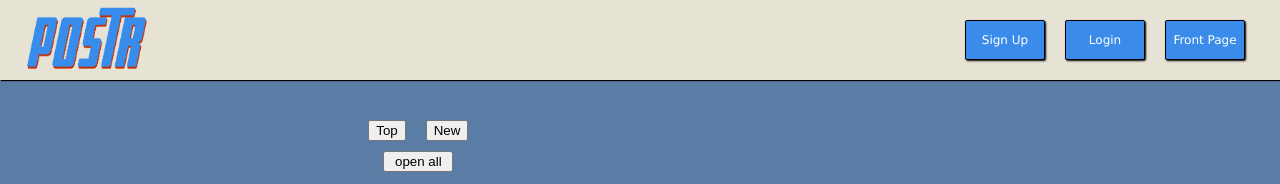
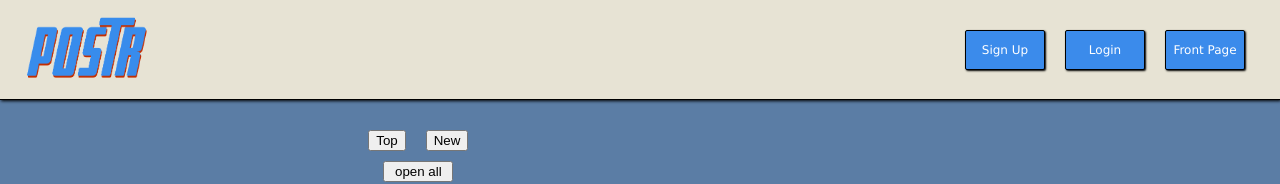
Before and after one commit to Jpendy/postr-fe, a React app: page / in a window 1280 px wide. Shown: the top 184 px of the page. Built offline with nearby package versions, Linux system fonts and the light colour scheme; no server answers.

Commit message:
style bug fix

```diff
--- a/src/components/header/Header.css
+++ b/src/components/header/Header.css
@@ -1,13 +1,12 @@
 .header-body {
-    height: 80px;
+    height: 100px;
     padding: 0px 25px;
     background: #E7E3D4;
-    border-bottom: 1px initial black;
-    box-shadow: 1px 1px 1px black;
+    border-bottom: 1px solid black;
+    box-shadow: 1px 1px 3px black;
     display: flex;
     justify-content: space-between;
     align-items: center;
-    margin-bottom: 10px;
     font-family: verdana, arial, helvetica, sans-serif;
 
 }
--- a/src/containers/boardPage/BoardPage.jsx
+++ b/src/containers/boardPage/BoardPage.jsx
@@ -4,10 +4,8 @@ import { useDispatch, useSelector } from '../../providers/AppProvider'
 import { getSingleBoard } from '../../selectors/selectors'
 import { fetchBoardByName } from '../../services/apiFetches'
 import PostList from '../../components/postList/PostList'
-import usePosts from '../../hooks/usePosts'
 import CreatePost from '../../components/createPost/CreatePost'
 import { useActiveUser } from '../../providers/AuthProvider'
-import { postcss } from 'autoprefixer'
 
 export default function BoardPage({ match }) {
 
@@ -17,7 +15,6 @@ export default function BoardPage({ match }) {
     const [loading, setLoading] = useState(true)
 
     const board = useSelector(getSingleBoard)
-    const { posts } = usePosts()
 
     const [bgColor, setBgColor] = useState('')
     const [postColor, setPostColor] = useState('')
@@ -52,7 +49,7 @@ export default function BoardPage({ match }) {
 
             {error && <p style={{ color: 'red' }} >{error}</p>}
             {board?.bannerImageUrl && <img style={{ width: '100%', height: '250px' }} src={board?.bannerImageUrl} alt="banner image" />}
-            <h2>{board?.name}</h2>
+            <h2 style={{ margin: '0px', textAlign: 'center' }} >{board?.name}</h2>
 
             {owner && <div>
                 <input type="color" onChange={e => setBgColor(e.target.value)} />
```
